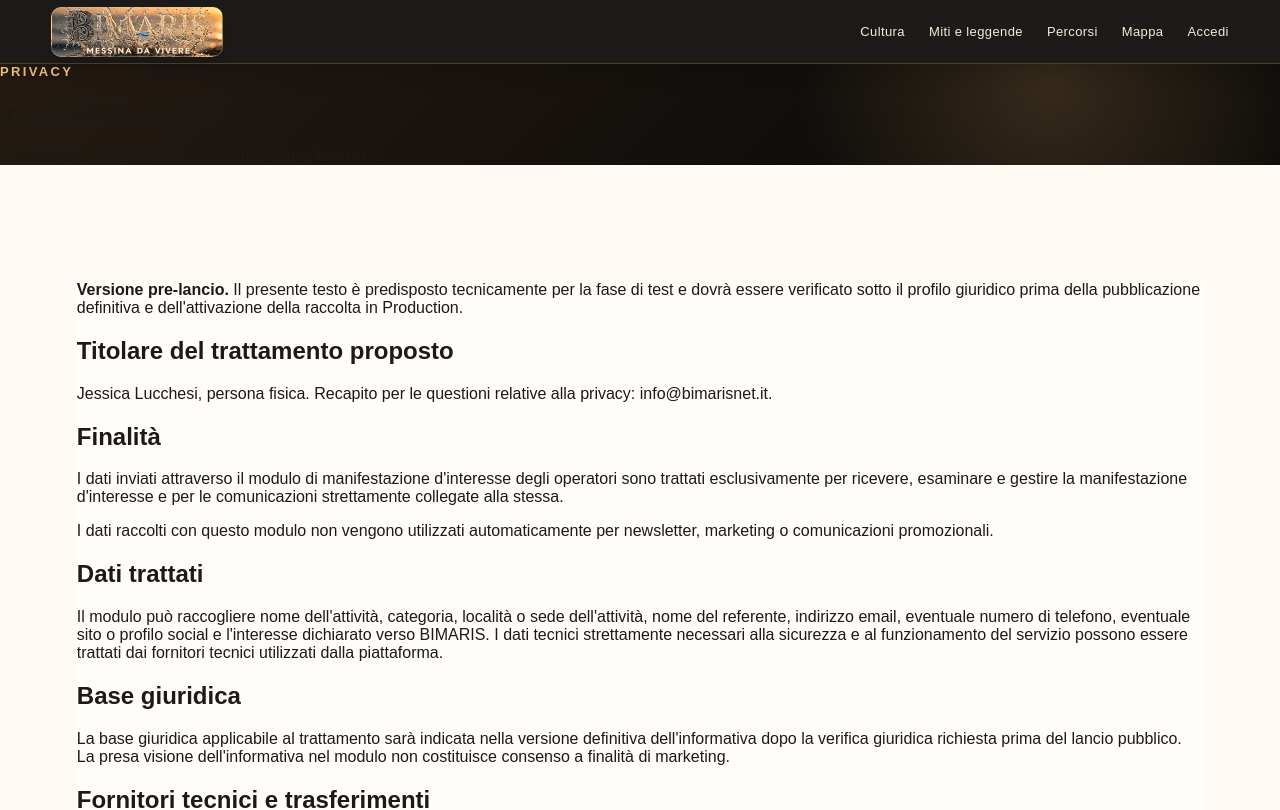
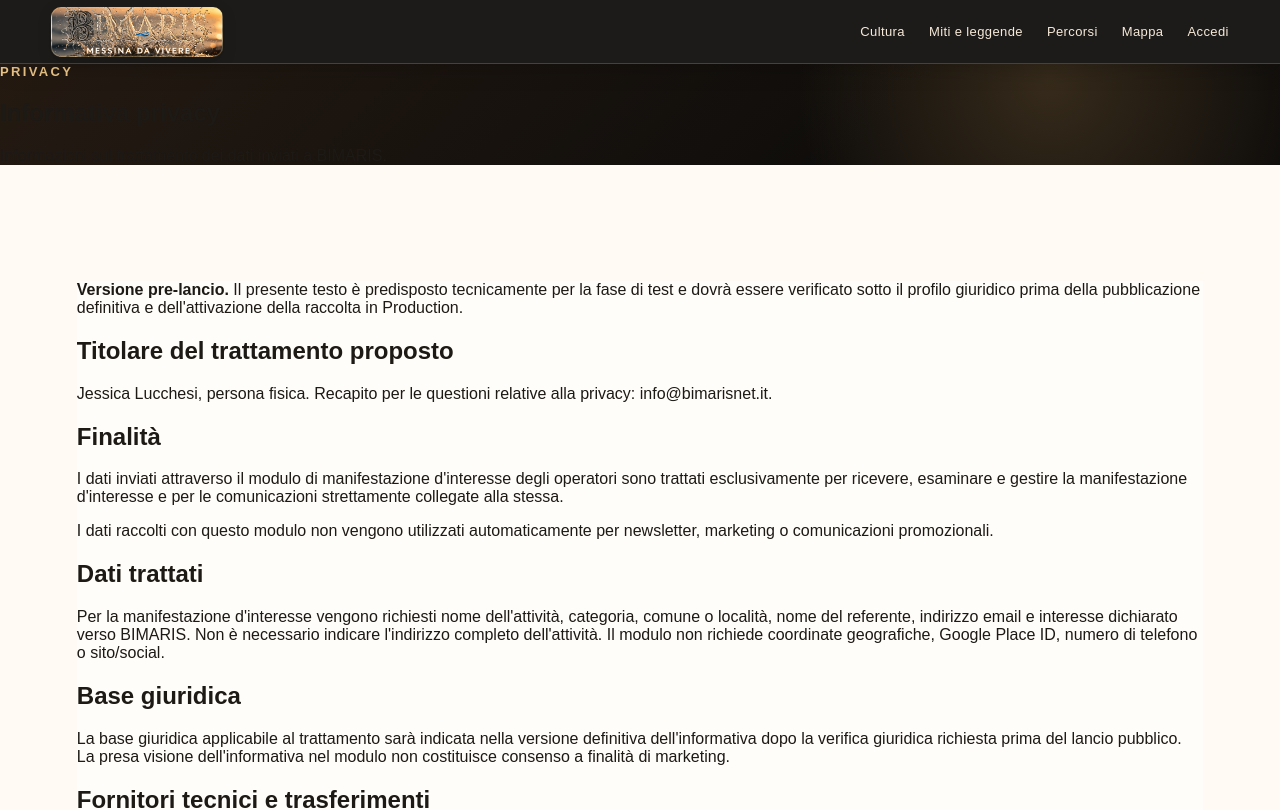
Before and after one commit to giovannibrunetto/bimaris-platform, a Next.js app in the folder apps/web/: page /privacy in a window 1280 px wide. Shown: the top 810 px of the page. Built offline with nearby package versions, Linux system fonts and the light colour scheme.

Commit message:
privacy: align notice with minimized interest form

```diff
--- a/apps/web/app/privacy/page.tsx
+++ b/apps/web/app/privacy/page.tsx
@@ -4,26 +4,19 @@ export default function PrivacyPage(){
     <section className="section">
       <div className="detail-panel">
         <p><strong>Versione pre-lancio.</strong> Il presente testo è predisposto tecnicamente per la fase di test e dovrà essere verificato sotto il profilo giuridico prima della pubblicazione definitiva e dell'attivazione della raccolta in Production.</p>
-
         <h2>Titolare del trattamento proposto</h2>
         <p>Jessica Lucchesi, persona fisica. Recapito per le questioni relative alla privacy: <a href="mailto:info@bimarisnet.it">info@bimarisnet.it</a>.</p>
-
         <h2>Finalità</h2>
         <p>I dati inviati attraverso il modulo di manifestazione d'interesse degli operatori sono trattati esclusivamente per ricevere, esaminare e gestire la manifestazione d'interesse e per le comunicazioni strettamente collegate alla stessa.</p>
         <p>I dati raccolti con questo modulo non vengono utilizzati automaticamente per newsletter, marketing o comunicazioni promozionali.</p>
-
         <h2>Dati trattati</h2>
-        <p>Il modulo può raccogliere nome dell'attività, categoria, località o sede dell'attività, nome del referente, indirizzo email, eventuale numero di telefono, eventuale sito o profilo social e l'interesse dichiarato verso BIMARIS. I dati tecnici strettamente necessari alla sicurezza e al funzionamento del servizio possono essere trattati dai fornitori tecnici utilizzati dalla piattaforma.</p>
-
+        <p>Per la manifestazione d'interesse vengono richiesti nome dell'attività, categoria, comune o località, nome del referente, indirizzo email e interesse dichiarato verso BIMARIS. Non è necessario indicare l'indirizzo completo dell'attività. Il modulo non richiede coordinate geografiche, Google Place ID, numero di telefono o sito/social.</p>
         <h2>Base giuridica</h2>
         <p>La base giuridica applicabile al trattamento sarà indicata nella versione definitiva dell'informativa dopo la verifica giuridica richiesta prima del lancio pubblico. La presa visione dell'informativa nel modulo non costituisce consenso a finalità di marketing.</p>
-
         <h2>Fornitori tecnici e trasferimenti</h2>
         <p>BIMARIS utilizza fornitori tecnici per l'hosting dell'applicazione e la persistenza dei dati. Il database del progetto di staging è configurato in una regione europea. Alcuni fornitori o loro sub-responsabili possono effettuare trattamenti anche al di fuori dello Spazio Economico Europeo secondo i meccanismi contrattuali e le garanzie previste dai rispettivi accordi sul trattamento dei dati. L'elenco e l'assetto definitivo dei fornitori dovranno essere validati prima della pubblicazione in Production.</p>
-
         <h2>Conservazione</h2>
         <p>Le manifestazioni d'interesse sono conservate per un massimo di sei mesi dall'ultima interazione pertinente. Decorso tale periodo, i dati devono essere cancellati secondo la procedura di conservazione prevista da BIMARIS, salvo eventuali obblighi di legge da valutare nella versione giuridicamente validata dell'informativa.</p>
-
         <h2>Diritti e richieste</h2>
         <p>Per richiedere accesso, rettifica, cancellazione o per formulare altre richieste relative ai dati inviati è possibile scrivere a <a href="mailto:info@bimarisnet.it">info@bimarisnet.it</a>. Le richieste vengono gestite mediante procedura controllata e previa verifica dell'identità del richiedente quando necessaria.</p>
       </div>
```
